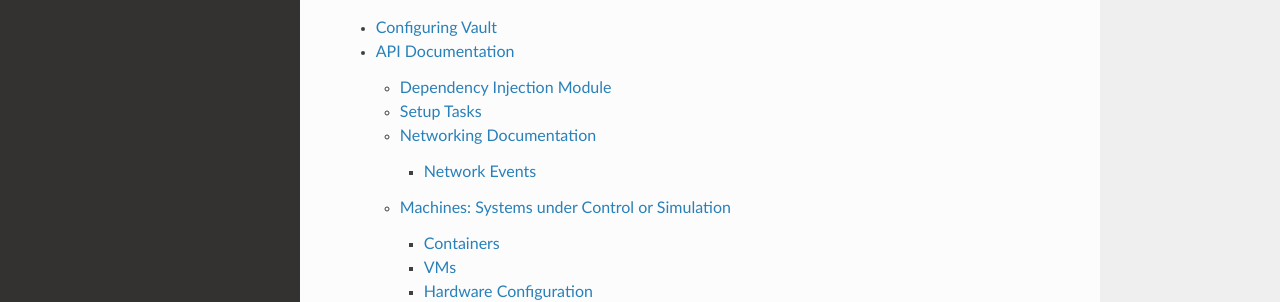
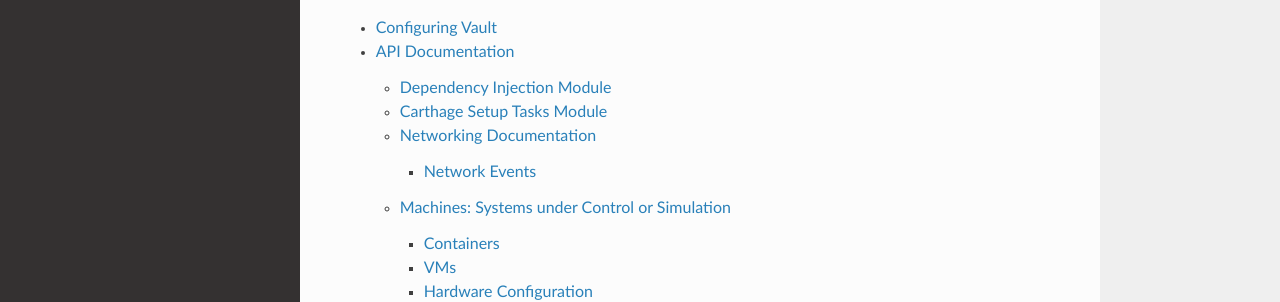
Before and after one commit to Hadron/carthage, a Sphinx documentation site: the page built from docs/index.rst, in a window 1280 px wide and 1321 px high. Shown: the part 672-974 px from the top of the window. Built offline with Sphinx 7.4.7 and the Read the Docs theme 2.0.0, drawn with Linux system fonts in a browser that asks for light colours; pages that are not in the unit, such as notebooks, are missing from menus.

Commit message:
Fix syntax is setup.rst to autodoc the setup_tasks module.

```diff
--- a/docs/api/setup.rst
+++ b/docs/api/setup.rst
@@ -1,5 +1,5 @@
-Setup Tasks
-===========
+Carthage Setup Tasks Module
+==========================
 
-.. automodule: carthage.setup_tasks
+.. automodule:: carthage.setup_tasks
    :members:
```
